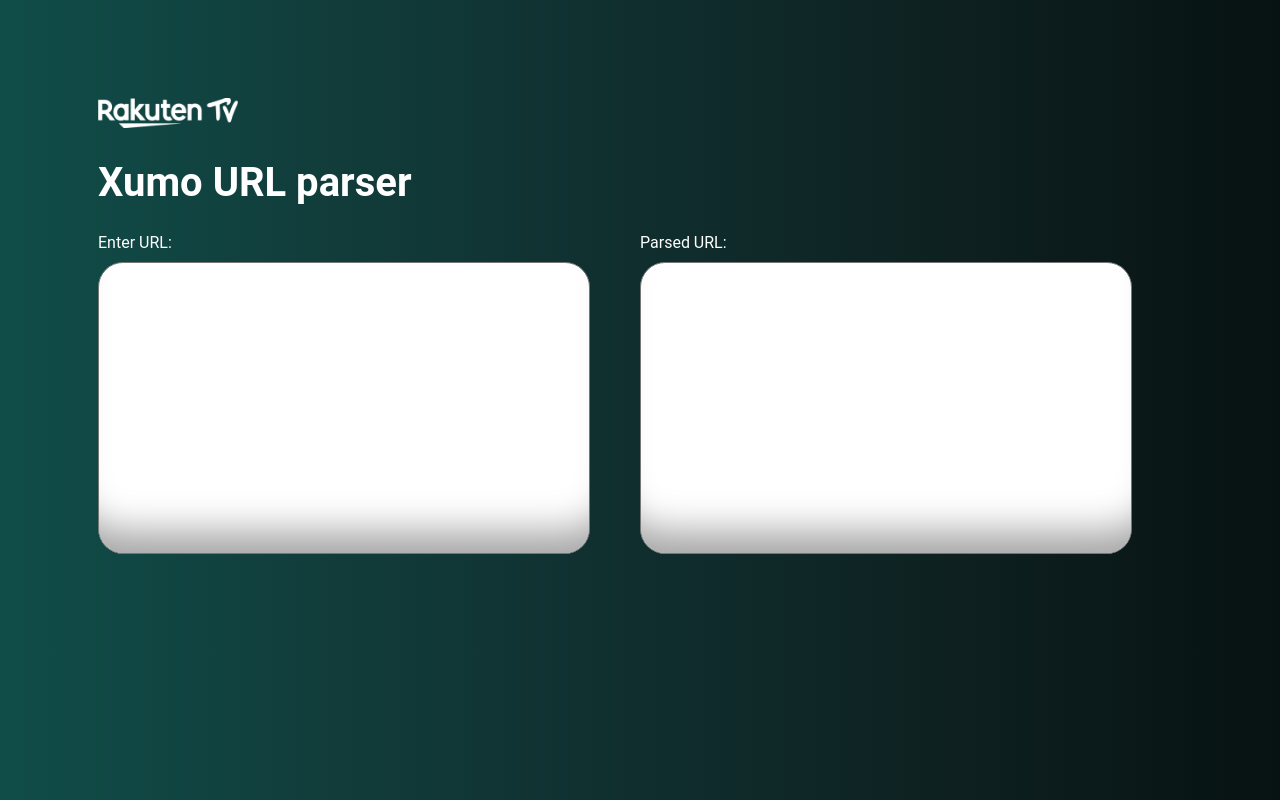
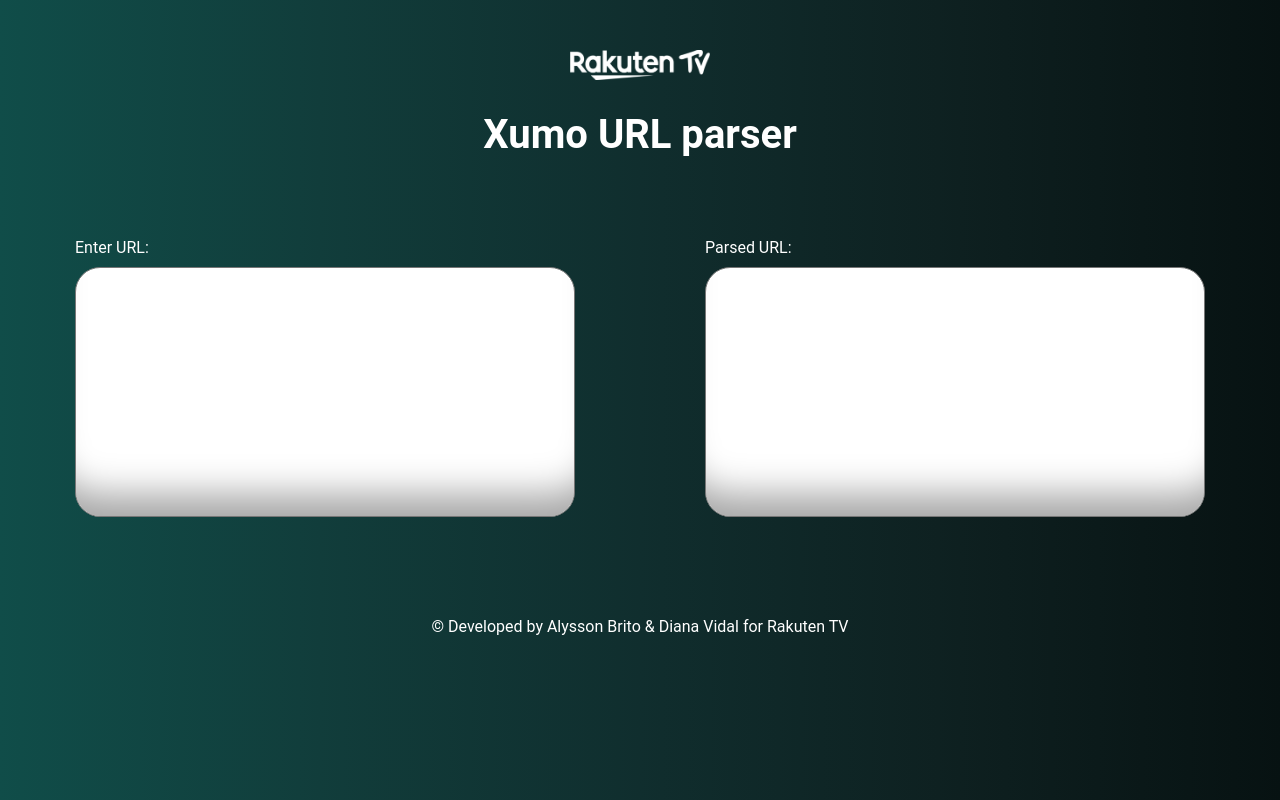
Before and after one commit to metadatartv/xumo-url-rtv-metadata, a plain HTML site: page index.html in a window 1280 px wide. Drawn offline with Linux system fonts and the light colour scheme.

Commit message:
Add copyright and centered style of the page

```diff
--- a/index.html
+++ b/index.html
@@ -28,6 +28,9 @@
   </textarea>
     </div>
   </main>
+  <footer>
+    © Developed by Alysson Brito & Diana Vidal for Rakuten TV
+  </footer>
   <script src="scripts/index.js" async defer></script>
 </body>
 
--- a/styles.css
+++ b/styles.css
@@ -1,3 +1,7 @@
+* {
+  box-sizing: border-box;
+}
+
 body {
   font-family: "Roboto", sans-serif;
   background-image: linear-gradient(
@@ -9,7 +13,8 @@
     #071212
   );
   color: #fff;
-  padding: 90px;
+  margin: auto;
+  padding: 50px;
 }
 
 h1 {
@@ -19,7 +24,7 @@
 textarea {
   box-shadow: rgba(0, 0, 0, 0.35) 0px -50px 36px -28px inset;
   border-radius: 25px 25px 25px 25px;
-  width: 450px;
+  width: 500px;
   height: 250px;
   font-size: 10pt;
   padding: 20px;
@@ -41,5 +46,16 @@
 
 .urlContainer {
   display: flex;
-  gap: 50px;
+  gap: 130px;
+  justify-content: center;
 }
+
+footer {
+  text-align: center;
+  margin-top: 100px;
+}
+
+header {
+  text-align: center;
+  margin-bottom: 80px;
+}
```
